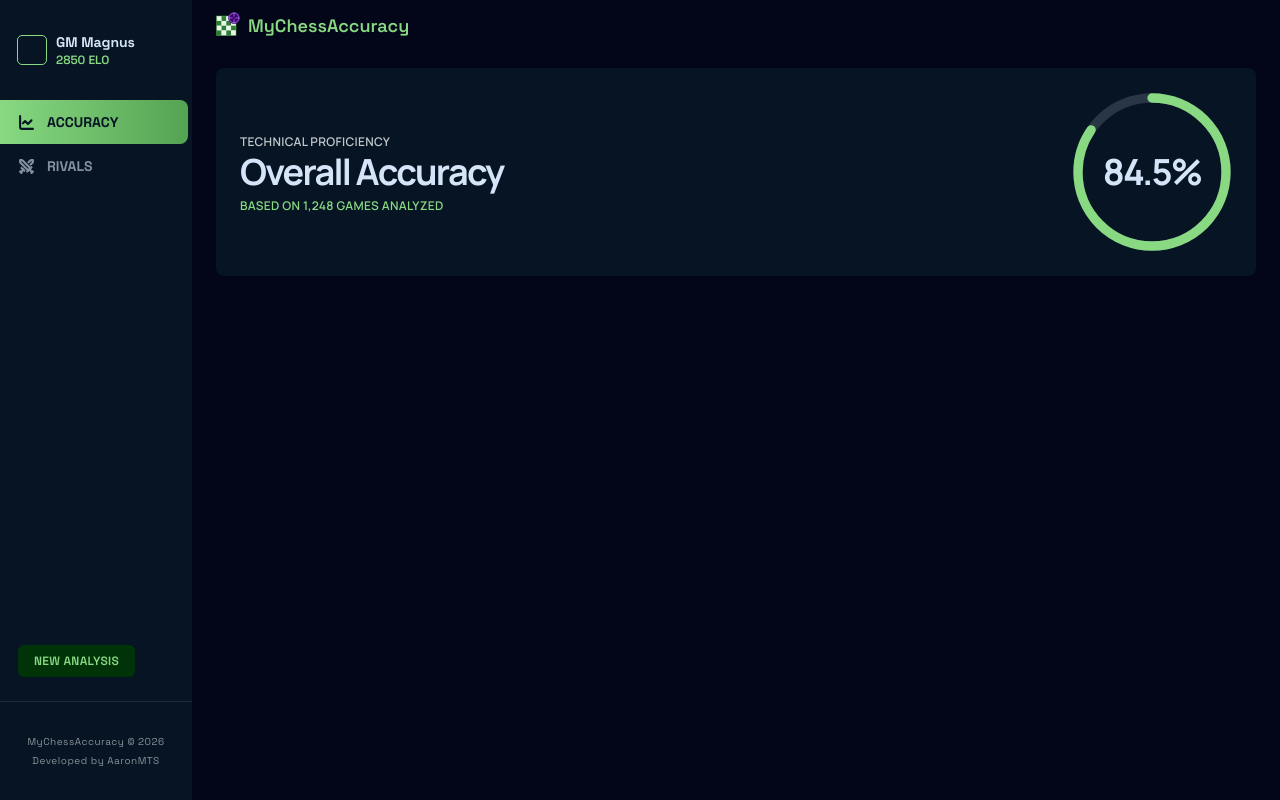
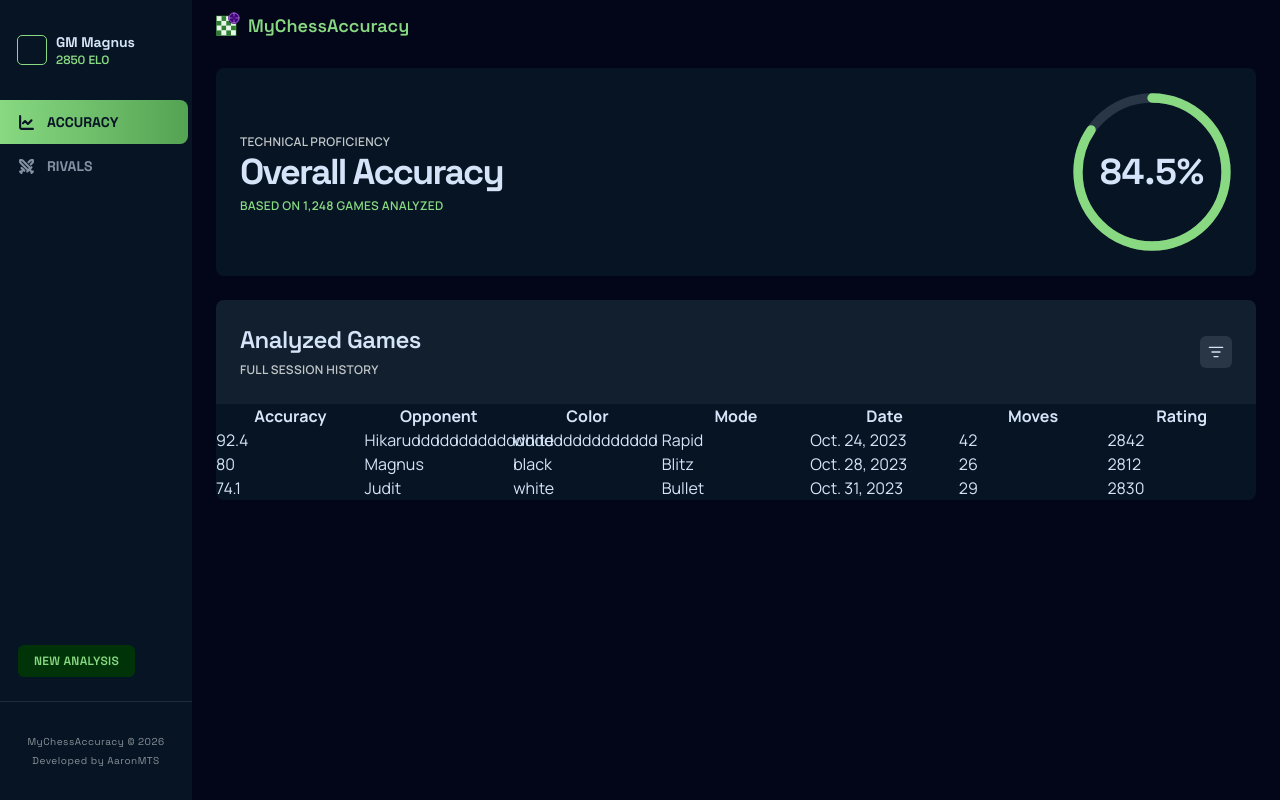
Before and after one commit to AaronMTS/my-chess-accuracy, a Next.js app: page /player/1/accuracy in a window 1280 px wide. Built offline with nearby package versions, Linux system fonts and the light colour scheme.

Commit message:
continued adding designs and components to /accuracy page

```diff
--- a/app/globals.css
+++ b/app/globals.css
@@ -30,6 +30,12 @@
   h2 {
     @apply text-3xl sm:text-4xl font-bold tracking-tighter;
   }
+  h3 {
+    @apply text-2xl sm:text-3xl font-semibold tracking-tight;
+  }
+  h4 {
+    @apply text-xl sm:text-2xl font-semibold tracking-tight;
+  }
 }
 
 .glassmorphism {
--- a/app/player/[username]/accuracy/page.tsx
+++ b/app/player/[username]/accuracy/page.tsx
@@ -1,47 +1,106 @@
+import { ListFilter } from "lucide-react";
+
+import { spaceGrotesk } from "@/app/fonts";
 import Navbar from "@/components/Navbar";
+import OverallAccuracy from "@/components/accuracy/OverallAccuracy";
+import HeaderDesc from "@/components/HeaderDesc";
+import SecondaryButton from "@/components/SecondaryButton";
+
+type DummyGames = {
+  id: number;
+  accuracy: number;
+  opponent: string;
+  color: string;
+  mode: string;
+  date: string;
+  moves: number;
+  rating: number;
+};
+
+type DummyGamesOptionalId = Omit<DummyGames, "id"> & {
+  id?: number;
+};
+
+const DUMMY_GAMES: DummyGames[] = [
+  {
+    id: 167026850530,
+    accuracy: 92.4,
+    opponent: "Hikarudddddddddddddddddddddddddd",
+    color: "white",
+    mode: "Rapid",
+    date: "Oct. 24, 2023",
+    moves: 42,
+    rating: 2842,
+  },
+  {
+    id: 167026850531,
+    accuracy: 80,
+    opponent: "Magnus",
+    color: "black",
+    mode: "Blitz",
+    date: "Oct. 28, 2023",
+    moves: 26,
+    rating: 2812,
+  },
+  {
+    id: 167026850532,
+    accuracy: 74.1,
+    opponent: "Judit",
+    color: "white",
+    mode: "Bullet",
+    date: "Oct. 31, 2023",
+    moves: 29,
+    rating: 2830,
+  },
+];
+
+const DUMMY_COLUMNS = Object.keys(DUMMY_GAMES[0]);
+DUMMY_COLUMNS.shift();
 
 export default function AccuracyPage() {
   return (
     <div className="space-y-4 grow max-h-dvh bg-slate-950 overflow-auto">
       <Navbar />
       <main className="space-y-6 px-6">
-        <section className="flex gap-12 justify-between items-center p-6 bg-surface rounded-lg">
-          <div>
-            <small className="text-onSurfaceLow text-xs font-semibold tracking-wide uppercase">
-              Technical Proficiency
-            </small>
-            <h2>Overall Accuracy</h2>
-            <small className="text-primary text-xs font-semibold tracking-wide uppercase">
-              Based on 1,248 games analyzed
-            </small>
-          </div>
-          <div className="relative size-40">
-            <svg
-              className="size-full -rotate-90"
-              viewBox="0 0 480 480"
-              fill="none"
-              xmlns="http://www.w3.org/2000/svg"
-            >
-              <circle
-                cx="240"
-                cy="240"
-                r="222"
-                className="stroke-surfaceHighest"
-                strokeWidth="28"
-              />
-              <circle
-                cx="240"
-                cy="240"
-                r="222"
-                className="stroke-primary"
-                strokeWidth="28"
-                strokeDasharray={2 * Math.PI * 222}
-                strokeDashoffset={2 * Math.PI * 222 * (1 - 0.845)}
-                strokeLinecap="round"
-              />
-            </svg>
-            <h2 className="absolute top-1/2 left-1/2 -translate-1/2">84.5%</h2>
-          </div>
+        <OverallAccuracy />
+        <section className="bg-surface rounded-lg overflow-hidden">
+          <header className="flex justify-between items-center p-6 bg-surfaceHigh/50">
+            <div>
+              <h4 className={spaceGrotesk.className}>Analyzed Games</h4>
+              <HeaderDesc colorClass="text-onSurfaceLow">
+                Full Session History
+              </HeaderDesc>
+            </div>
+            <SecondaryButton sizeClass="size-8" paddingClasses="p-2">
+              <ListFilter size={16} />
+            </SecondaryButton>
+          </header>
+          <table className="w-full table-fixed">
+            <thead>
+              <tr>
+                {DUMMY_COLUMNS.map((column) => (
+                  <th key={column} className="capitalize">
+                    {column}
+                  </th>
+                ))}
+              </tr>
+            </thead>
+            <tbody>
+              {DUMMY_GAMES.map((game) => {
+                const updatedGame: DummyGamesOptionalId = { ...game };
+                const gameId = updatedGame.id;
+                delete updatedGame.id;
+
+                return (
+                  <tr key={gameId}>
+                    {Object.values(updatedGame).map((value) => (
+                      <td key={value}>{value}</td>
+                    ))}
+                  </tr>
+                );
+              })}
+            </tbody>
+          </table>
         </section>
       </main>
     </div>
--- /dev/null
+++ b/components/HeaderDesc.tsx
@@ -0,0 +1,14 @@
+type Props = {
+  colorClass: string;
+  children: React.ReactNode;
+};
+
+export default function HeaderDesc({ colorClass, children }: Props) {
+  return (
+    <small
+      className={`${colorClass} text-xs font-semibold tracking-wide uppercase`}
+    >
+      {children}
+    </small>
+  );
+}
--- /dev/null
+++ b/components/SecondaryButton.tsx
@@ -0,0 +1,27 @@
+import { ButtonHTMLAttributes } from "react";
+
+type Props = {
+  sizeClass?: string;
+  paddingClasses: string;
+  customColor?: string;
+  children: React.ReactNode;
+} & ButtonHTMLAttributes<HTMLButtonElement>;
+
+export default function SecondaryButton({
+  sizeClass = "",
+  paddingClasses,
+  customColor = "",
+  children,
+  ...props
+}: Props) {
+  return (
+    <button
+      {...props}
+      className={`bg-surfaceHighest ${sizeClass} ${paddingClasses} ${
+        customColor ? "" : "text-onSurface"
+      } text-xs font-semibold rounded-md cursor-pointer`}
+    >
+      {children}
+    </button>
+  );
+}
--- /dev/null
+++ b/components/accuracy/OverallAccuracy.tsx
@@ -0,0 +1,49 @@
+import { spaceGrotesk } from "@/app/fonts";
+import HeaderDesc from "../HeaderDesc";
+
+export default function OverallAccuracy() {
+  return (
+    <section className="flex gap-12 justify-between items-center p-6 bg-surface rounded-lg">
+      <header>
+        <HeaderDesc colorClass="text-onSurfaceLow">
+          Technical Proficiency
+        </HeaderDesc>
+        <h2 className={spaceGrotesk.className}>Overall Accuracy</h2>
+        <HeaderDesc colorClass="text-primary">
+          Based on 1,248 games analyzed
+        </HeaderDesc>
+      </header>
+      <div className="relative size-40">
+        <svg
+          className="size-full -rotate-90"
+          viewBox="0 0 480 480"
+          fill="none"
+          xmlns="http://www.w3.org/2000/svg"
+        >
+          <circle
+            cx="240"
+            cy="240"
+            r="222"
+            className="stroke-surfaceHighest"
+            strokeWidth="28"
+          />
+          <circle
+            cx="240"
+            cy="240"
+            r="222"
+            className="stroke-primary"
+            strokeWidth="28"
+            strokeDasharray={2 * Math.PI * 222}
+            strokeDashoffset={2 * Math.PI * 222 * (1 - 0.845)}
+            strokeLinecap="round"
+          />
+        </svg>
+        <h2
+          className={`absolute top-1/2 left-1/2 -translate-1/2 ${spaceGrotesk.className} tracking-normal`}
+        >
+          84.5%
+        </h2>
+      </div>
+    </section>
+  );
+}
```
